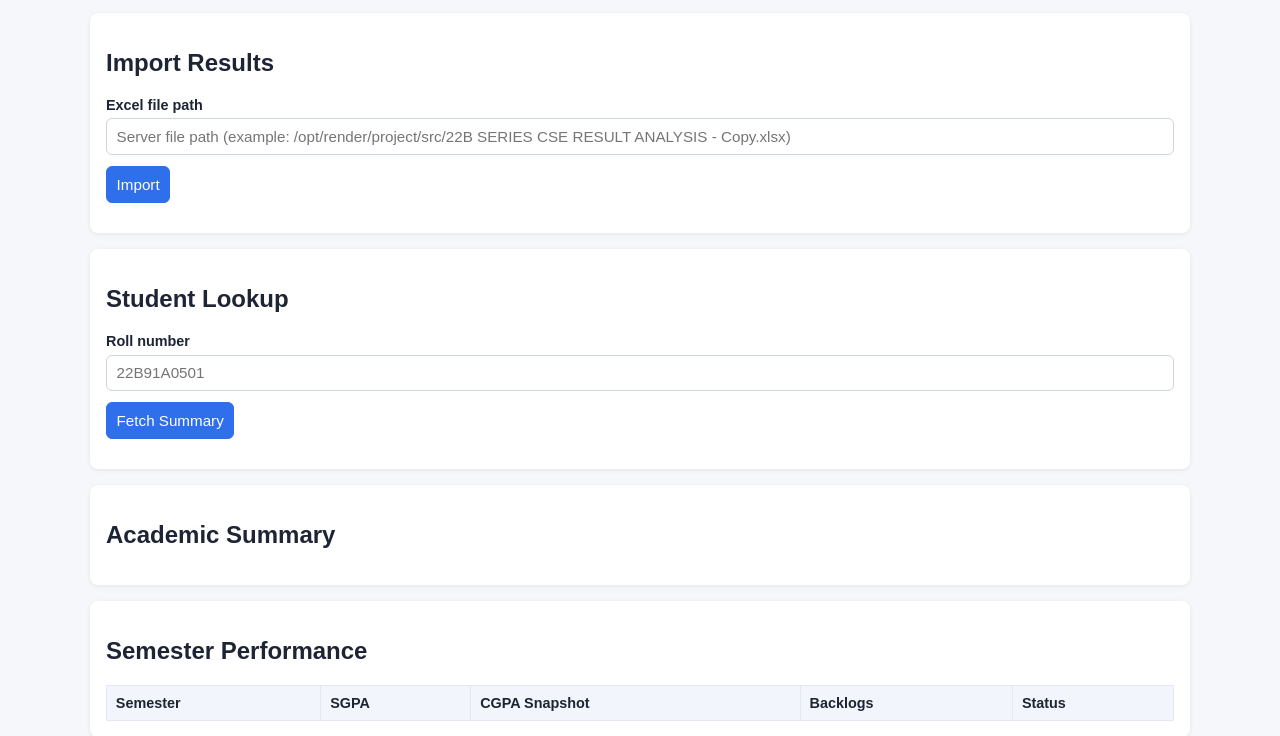
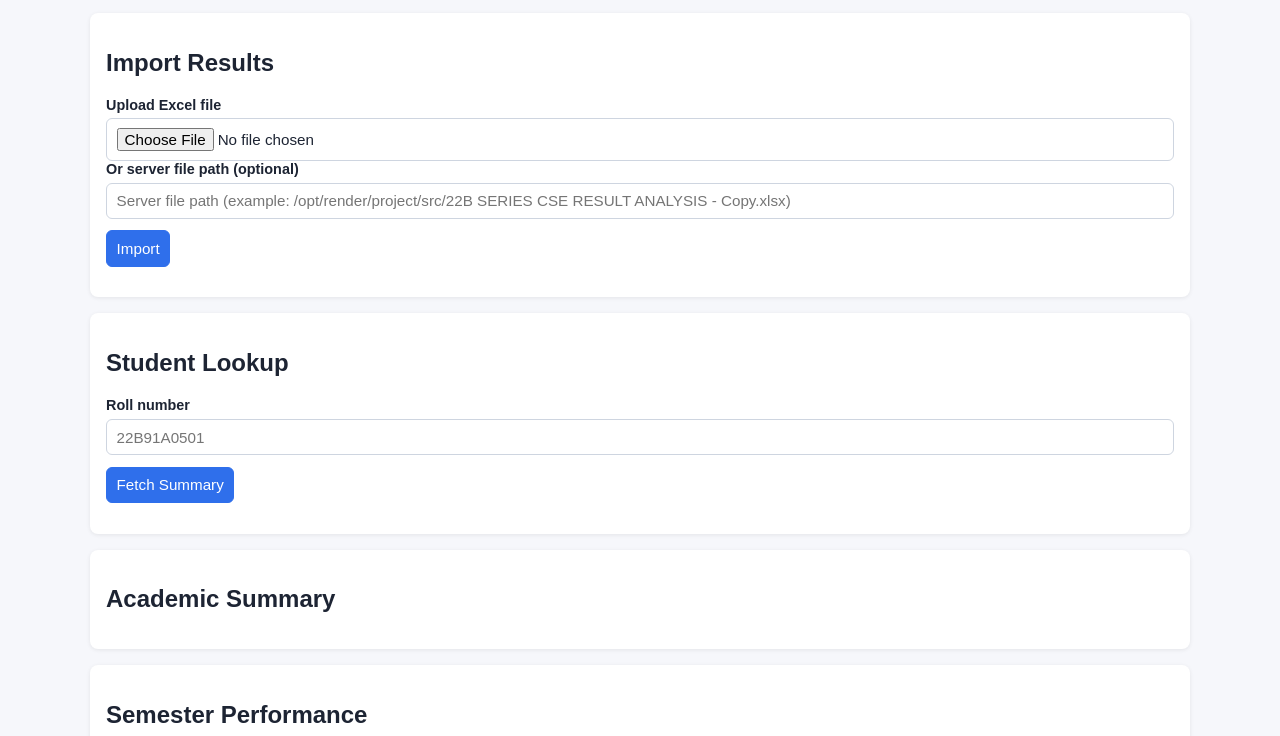
Before and after one commit to krishnaatsrkr-del/cse-dashboard, a website: page public/index.html in a window 1280 px wide. Shown: the part 64-800 px from the top of the page. Drawn offline with Linux system fonts and the light colour scheme.

Commit message:
Update index.html

```diff
--- a/public/index.html
+++ b/public/index.html
@@ -13,7 +13,13 @@
       <section class="panel">
         <h2>Import Results</h2>
         <form id="import-form">
-          <label for="import-path">Excel file path</label>
+          <label for="import-file">Upload Excel file</label>
+          <input
+            id="import-file"
+            type="file"
+            accept=".xlsx,.xls,application/vnd.openxmlformats-officedocument.spreadsheetml.sheet,application/vnd.ms-excel"
+          />
+          <label for="import-path">Or server file path (optional)</label>
           <input
             id="import-path"
             type="text"
```
